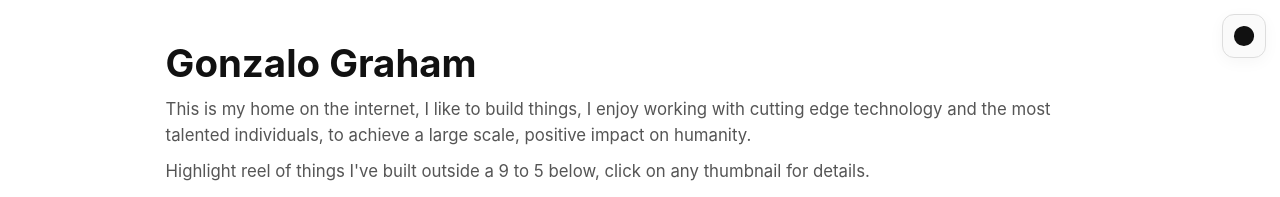
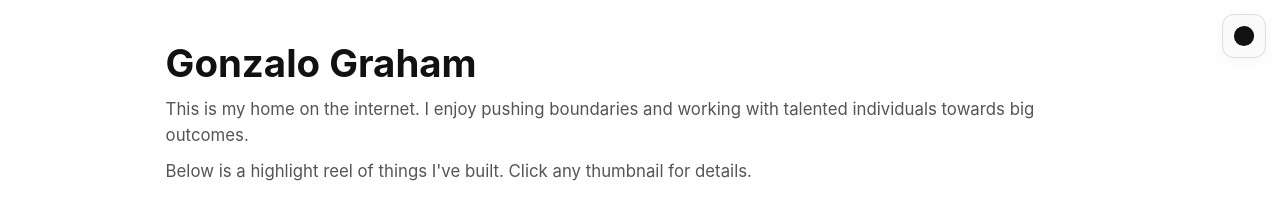
Before and after one commit to ggoonnzzaallo/ggoonnzzaallo.github.io, a website: page index.html in a window 1280 px wide. Shown: the top 197 px of the page. Drawn offline with Linux system fonts and the light colour scheme.

Commit message:
Refine home page intro copy.
Shorter, clearer positioning and highlight-reel call to action.

Co-authored-by: Cursor <cursoragent@cursor.com>

```diff
--- a/index.html
+++ b/index.html
@@ -42,8 +42,8 @@
   <main class="container">
     <header class="header">
       <h1>Gonzalo Graham</h1>
-      <p>This is my home on the internet, I like to build things, I enjoy working with cutting edge technology and the most talented individuals, to achieve a large scale, positive impact on humanity.</p>
-      <p>Highlight reel of things I've built outside a 9 to 5 below, click on any thumbnail for details.</p>
+      <p>This is my home on the internet. I enjoy pushing boundaries and working with talented individuals towards big outcomes.</p>
+      <p>Below is a highlight reel of things I've built. Click any thumbnail for details.</p>
     </header>
     <nav class="social-nav social-nav--top" aria-label="Social links">
         <a class="social-btn social-btn--linkedin" href="https://www.linkedin.com/in/gonzaloesp/" target="_blank" rel="noopener noreferrer">
```
